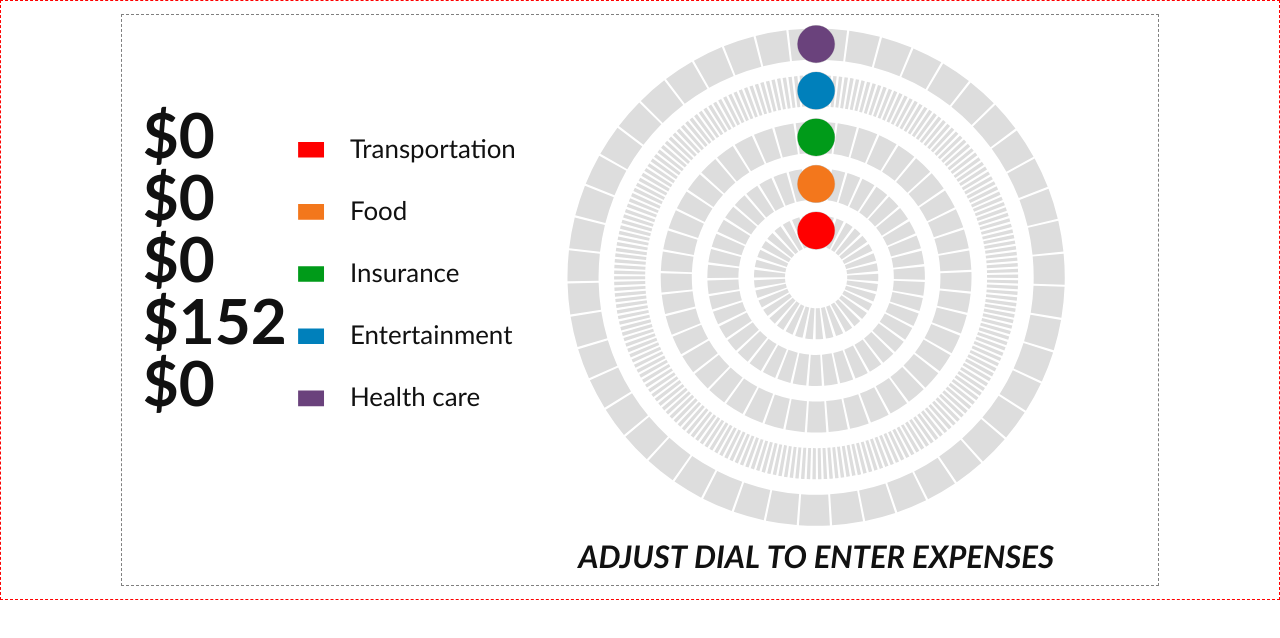
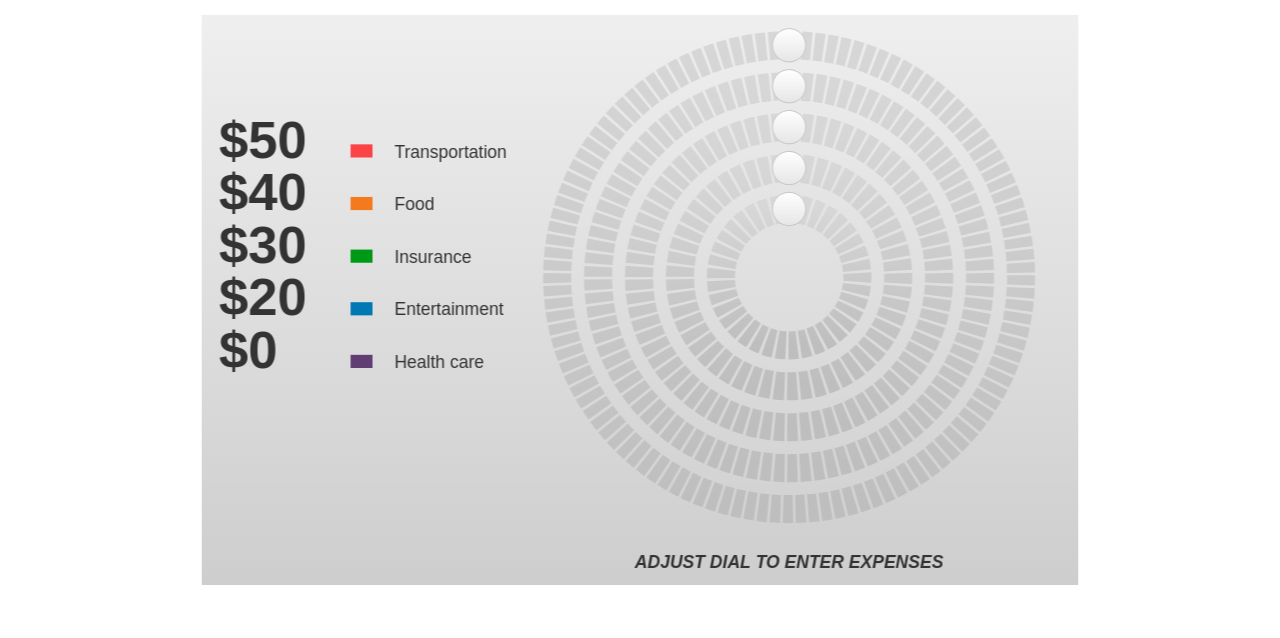
Before and after one commit to robispan/Circular-Slider, a plain HTML site: page index.html in a window 1280 px wide. Drawn offline with nearby package versions, Linux system fonts and the light colour scheme.

Commit message:
handle color fix, gradients
- fixed handle colors
- added background
- added gradient to handles and sliders
- minor style changes

```diff
--- a/js/main.js
+++ b/js/main.js
@@ -47,13 +47,13 @@ class Slider {
 
     // canvas sizing
     var h, w;  // css pixels height/width
-    if (contH / contW < 0.55) {
+    if (contH / contW < 0.65) {
       h = Math.round(contH * .95);
-      w = Math.round(h / 0.55);
+      w = Math.round(h / 0.65);
     }
     else {
       w = Math.round(contW * .95);
-      h = Math.round(w * 0.55);
+      h = Math.round(w * 0.65);
     }
 
     if (this.ratio !== 1) {
@@ -68,7 +68,7 @@ class Slider {
     canvas.style.top = '50%';
     canvas.style.left = '50%';
     canvas.style.transform = 'translate(-50%, -50%)';
-    canvas.style.border = '1px dashed grey';
+    // canvas.style.border = '1px dashed grey';
     canvas.style.touchAction = 'none';
 
     // create canvas in DOM
@@ -96,7 +96,7 @@ class Slider {
     for (let i = 0; i < options.sliders.length; i++) {
       sliders.push({
         category: options.sliders[i].category,
-        r: options.sliders[i].radius * cw * 0.045,
+        r: options.sliders[i].radius * cw / 450,
         color: options.sliders[i].color,
         max: options.sliders[i].max,
         min: options.sliders[i].min,
@@ -105,7 +105,7 @@ class Slider {
         // default position of handles
         diff: -0.5*pi,
         x: center.x,
-        y: center.y - options.sliders[i].radius * cw * 0.045
+        y: center.y - options.sliders[i].radius * cw / 450
       });
     }
 
@@ -117,7 +117,7 @@ class Slider {
       const min = sliders[i].min;
       const step = sliders[i].step;
       const remainder = (max - min) % step;
-      slider.dash = 2*pi*r * (step / (max - min)) - cw*0.0001;
+      slider.dash = 2*pi*r * (step / (max - min)) - cw*0.003;
     }
   }  // createSliders - END
 
@@ -135,10 +135,10 @@ class Slider {
     for (let i = 0; i < options.sliders.length; i++) {
       slider = this.sliders[i];
       // edit radius
-      r = options.sliders[i].radius * cw * 0.045;
+      r = options.sliders[i].radius * cw / 450;
       slider.r = r;
       // edit dash
-      slider.dash = 2*Math.PI*r * (slider.step / (slider.max - slider.min)) - cw*0.0001;
+      slider.dash = 2*Math.PI*r * (slider.step / (slider.max - slider.min)) - cw*0.003;
       // edit handle coordinates
       slider.x = Math.cos(slider.diff) * r + center.x;
       slider.y = Math.sin(slider.diff) * r + center.y;
@@ -157,95 +157,171 @@ class Slider {
     const ctx = this.ctx;
     const cw = ctx.canvas.width;
     const ch = ctx.canvas.height;
+    const ratio = this.ratio;  // devicePixelRatio
+    const sliders = this.sliders;
     const pi = Math.PI;
-    const r = cw * 0.018;  // handle radius
-    const ratio = this.ratio;  // devicePixelRatio
+    const r = cw * 0.019;  // handle radius
+    const fontColor = '#333';
+    const sliderWidth = cw * 0.032;
     // sliders center position
     const center = {x: cw*0.67, y: ch*0.46};
     // data position
     const dataPosition = {x: cw*0.02, y: ch*0.25};
-    const sliders = this.sliders;
 
 
-    // ----------------- DRAW SLIDERS, DATA & INSTRUCTIONS -----------------
+    // ----------------- DRAW OBJECTS -----------------
 
-    let dash, fontSize, instruction;
+    let dash, fontSize, instruction, color1, color2, gradient;
     function drawsliders() {
+
+      // draw background
+      ctx.save();
+      color1 = '#efeff0';
+      color2 = lightenDarkenColor(color1, -2);
+      gradient = ctx.createLinearGradient(ch/2, cw, ch/2, 0);
+      gradient.addColorStop(0, color2);
+      gradient.addColorStop(1, color1);
+      ctx.fillStyle = gradient;
+      ctx.fillRect(0, 0, cw, ch);
+      ctx.restore();
+
       // draw instructions under slider
       ctx.save();
-      fontSize = cw * 0.03;
+      fontSize = cw * 0.02;
       instruction = 'ADJUST DIAL TO ENTER EXPENSES';
-      ctx.font = '900 italic ' + fontSize + 'px Calibri';
-      ctx.fillStyle = "#111";
+      ctx.font = '900 italic ' + fontSize + 'px Arial';
+      ctx.fillStyle = fontColor;
       ctx.textAlign = 'center';
       ctx.fillText(instruction, center.x, ch * 0.97);
       ctx.restore();
-
       // draw sliders
       sliders.forEach(function(slider, index) {
+
         // draw sliders backgrounds (full grey circles)
         ctx.save();
-        ctx.lineWidth = cw * 0.03;
-        ctx.setLineDash([slider.dash, cw*0.002]);
-        ctx.strokeStyle = '#ddd';
+        ctx.lineWidth = sliderWidth;
+        ctx.setLineDash([slider.dash, cw*0.003]);
+        color1 = '#d7d7d7';
+        color2 = lightenDarkenColor(color1, -1);
+        gradient = ctx.createLinearGradient(0, center.y-slider.r, 0, center.y+slider.r);
+        gradient.addColorStop(0, color1);
+        gradient.addColorStop(1, color2);
+        ctx.strokeStyle = gradient;
         ctx.beginPath();
         ctx.arc(center.x, center.y, slider.r, -.5*pi, 1.5*pi, false);
         ctx.stroke();
         ctx.restore();
 
-        // draw colored paths
+        // draw colored paths - background
         ctx.save();
-        ctx.lineWidth = cw * 0.03;
-        ctx.setLineDash([slider.dash, cw*0.002]);
-        ctx.globalAlpha = 1;
+        color2 = lightenDarkenColor(slider.color, 0.5);
+        color1 = lightenDarkenColor(color2, 1);
+        gradient = ctx.createLinearGradient(0, center.y-slider.r, 0, center.y+slider.r);
+        gradient.addColorStop(0, color2);
+        gradient.addColorStop(1, color1);
+        ctx.lineWidth = sliderWidth;
+        ctx.setLineDash([]);
         ctx.beginPath();
         ctx.arc(center.x, center.y, slider.r, -.5*pi, slider.diff, false);
-        ctx.strokeStyle = slider.color;
+        ctx.strokeStyle = gradient;
+        ctx.stroke();
+        ctx.restore();
+
+        // draw colored paths - foreground
+        ctx.save();
+        color2 = slider.color;
+        color1 = lightenDarkenColor(slider.color, 1);
+        gradient = ctx.createLinearGradient(0, center.y-slider.r, 0, center.y+slider.r);
+        gradient.addColorStop(0, color2);
+        gradient.addColorStop(1, color1);
+        ctx.lineWidth = sliderWidth;
+        ctx.setLineDash([slider.dash, cw*0.003]);
+        ctx.beginPath();
+        ctx.arc(center.x, center.y, slider.r, -.5*pi, slider.diff, false);
+        ctx.strokeStyle = gradient;
         ctx.stroke();
         ctx.restore();
 
         // draw handles
         ctx.save();
+        color1 = '#ffffff';
+        color2 = lightenDarkenColor(color1, -1);
+        gradient = ctx.createLinearGradient(slider.x, slider.y + r, slider.x, slider.y - r);
+        gradient.addColorStop(0, color2);
+        gradient.addColorStop(1, color1);
         ctx.setLineDash([]);
-        ctx.fillStyle = 'white';
+        ctx.fillStyle = gradient;
         ctx.beginPath();
         ctx.arc(slider.x, slider.y, r, 0, 2*pi, false);
         ctx.fill();
         ctx.lineWidth = 1*ratio;
-        ctx.strokeStyle = '#c7c7c7';
+        ctx.strokeStyle = '#c2c6c9';
         ctx.stroke();
         ctx.restore();
 
         // draw data
         ctx.save();
         fontSize = cw * 0.06;
-        ctx.font = 'bold ' + fontSize + 'px Calibri';
-        ctx.fillStyle = '#111';
+        ctx.font = 'bold ' + fontSize + 'px Arial';
+        ctx.fillStyle = fontColor;
         ctx.textAlign = 'left';
         ctx.fillText('$' + slider.value, dataPosition.x, dataPosition.y + index* cw * 0.06);
         ctx.restore();
-        // menu
+        // draw data: menu
         ctx.save();
-        fontSize = cw * 0.025;
-        ctx.font = '400 ' + fontSize + 'px Calibri';
-        ctx.fillStyle = '#111';
+        fontSize = cw * 0.02;
+        ctx.font = '400 ' + fontSize + 'px Arial';
+        ctx.fillStyle = fontColor;
         ctx.textAlign = 'left';
         ctx.fillText(slider.category, dataPosition.x * 11, dataPosition.y + index * cw * 0.06);
         ctx.restore();
-        // color rectangles
+        // draw data: colored rectangles
         ctx.save();
         ctx.fillStyle = slider.color;
-        ctx.rect(dataPosition.x * 8.5, dataPosition.y - cw*0.015 + index * cw * 0.06, cw * 0.025, cw * 0.015);
-        ctx.fill();
+        ctx.fillRect(dataPosition.x * 8.5, dataPosition.y - cw*0.015 + index * cw * 0.06, cw * 0.025, cw * 0.015);
         ctx.restore();
       });
     }  // drawsliders - END
-
     // draw sliders with default properties on load
     drawsliders();
 
 
     // ----------------- HELPER FUNCTIONS -----------------
+
+    // darken/lighten color (allowed formats: 'rgb(x,x,x)', '#xxxxxx')
+    // enter amt (0 to 10: lighten, 0 to -10: darken)
+    function lightenDarkenColor(col,amt) {
+      let cols, change, changeMax, r, g, b, max;
+      // check format and get r, g, b values
+      if (col.length > 7) {
+        // format: 'rgb(x,x,x)'
+        cols = col.match(/\d+/g).map(Number);
+        r = Number(cols[0]);
+        g = Number(cols[1]);
+        b = Number(cols[2]);
+      }
+      else {
+        // format: '#xxxxxx'
+        r = col.substr(1,2);
+        g = col.substr(3,2);
+        b = col.substr(5,2);
+        cols = [r, g, b];
+        // to decimal
+        cols = cols.map(function(col) { return parseInt(col,16); });
+      }
+      // lighten/darken color
+      max = Math.max(...cols);
+      change = amt * 25.5;
+      changeMax = max + change;
+      change = changeMax - max;
+      cols = cols.map(function(col) {
+        col = Math.round(col + change * (col / max));
+        // correct col if not in 0-255 range
+        return (col > 255) ? 255 : (col < 0) ? 0 : col;
+      });
+      // return color in 'rgb(x,x,x)' format
+      return `rgb(${cols[0]}, ${cols[1]}, ${cols[2]})`;
+    }
 
     // round angle to nearest step
     function roundAngle(angle, max, min, step) {
@@ -301,7 +377,7 @@ class Slider {
     }
 
 
-    // ----------------- MOVE SLIDERS -----------------
+    // ----------------- ANIMATE OBJECTS -----------------
 
     // edit slider's properties and redraw sliders
     function moveSlider(slider, event) {
@@ -438,11 +514,11 @@ class Slider {
 const options = {
   container: 'container',
   sliders: [
-    {category: 'Transportation', radius: 1, color: 'red', max: 100, min: 0, step: 2},
-    {category: 'Food', radius: 2, color: '#f3771c', max: 100, min: 0, step: 2},
-    {category: 'Insurance', radius: 3, color: '#009b19', max: 100, min: 0, step: 2},
-    {category: 'Entertainment', radius: 4, color: '#0080bb', max: 860, min: 152, step: 2},
-    {category: 'Health care', radius: 5, color: '#6a427c', max: 100, min: 0, step: 2}
+    {category: 'Transportation', radius: 35, color: '#fc4346', max: 200, min: 50, step: 4},
+    {category: 'Food', radius: 56, color: '#f37a1d', max: 200, min: 40, step: 3},
+    {category: 'Insurance', radius: 77, color: '#009915', max: 250, min: 30, step: 3},
+    {category: 'Entertainment', radius: 98, color: '#0078b4', max: 300, min: 20, step: 3},
+    {category: 'Health care', radius: 119, color: '#603d72', max: 350, min: 0, step: 3}
   ]
 };
 
--- a/style/style.css
+++ b/style/style.css
@@ -1,4 +1,4 @@
 #container {
   height: 600px;
-  border: 1px dashed red;
+  /* border: 1px dashed red; */
 }
```
